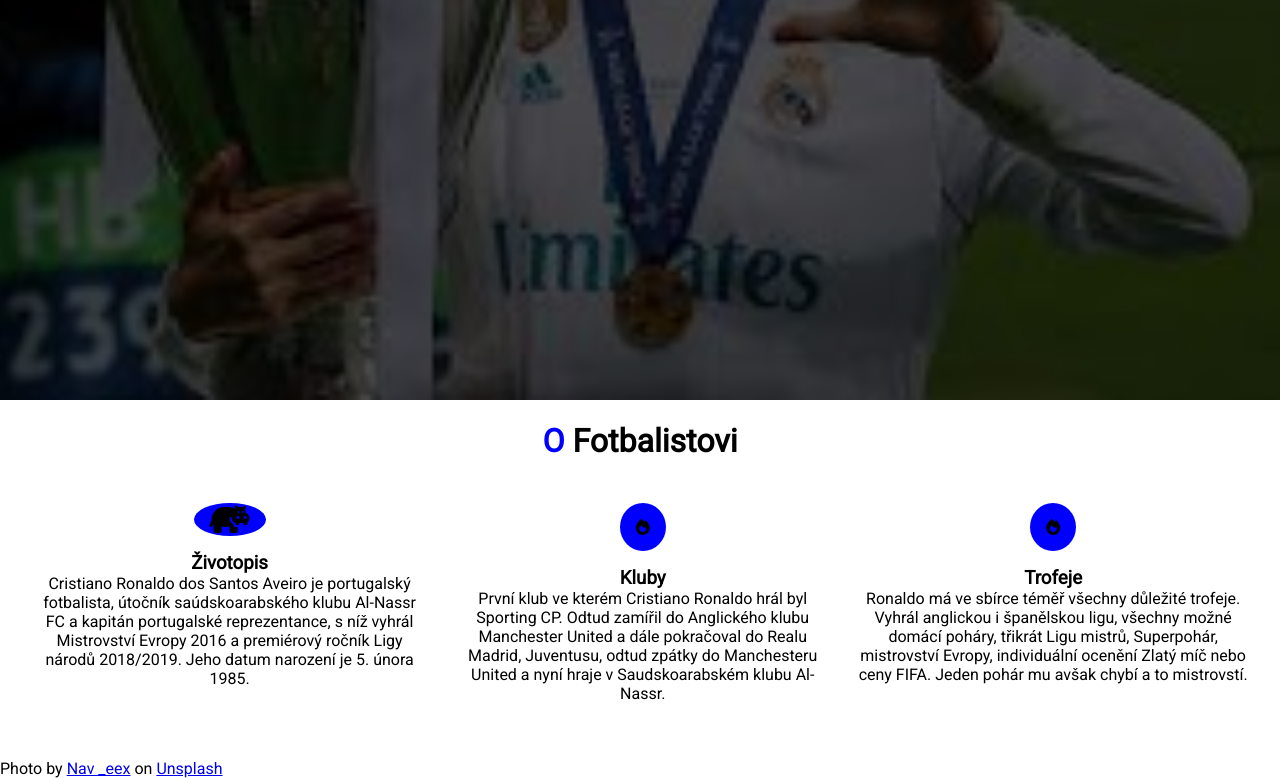
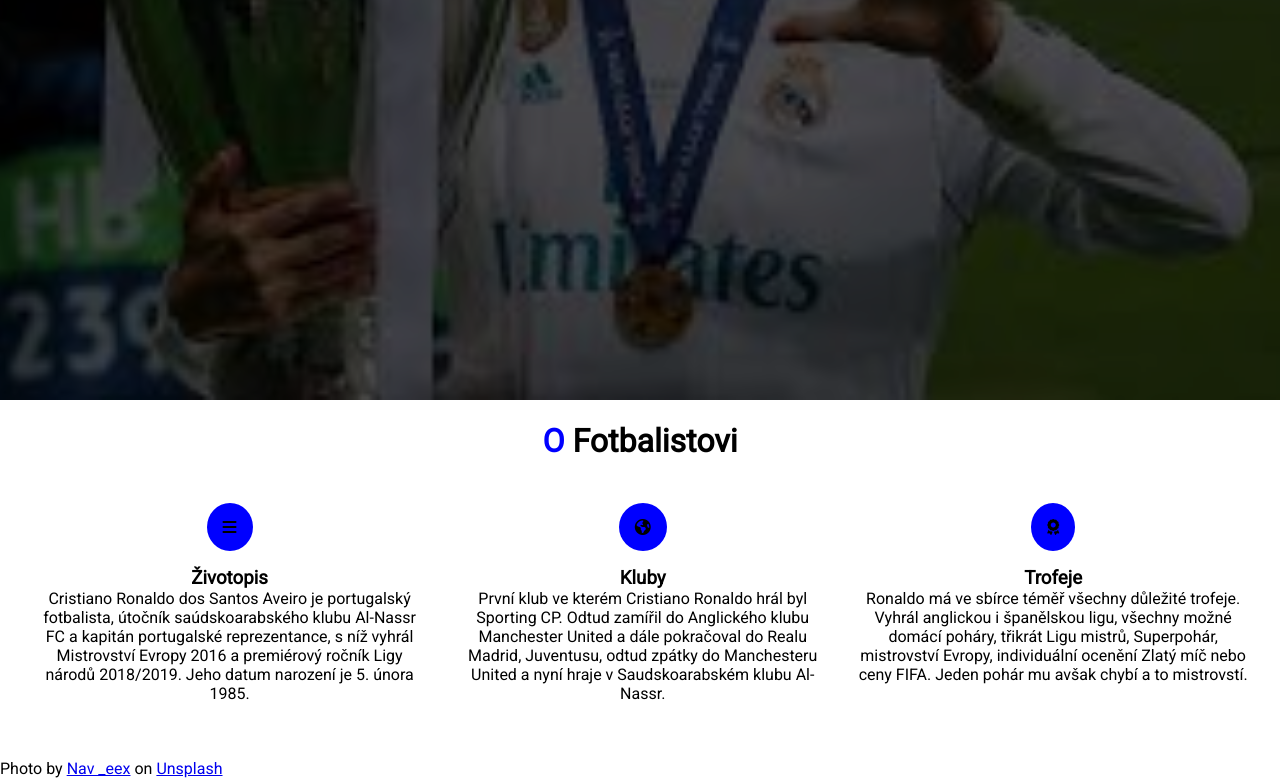
Before and after one commit to MaximStepan/Projekt2, a plain HTML site: page index.html in a window 1280 px wide. Shown: the part 630-1408 px from the top of the page. Drawn offline with Linux system fonts and the light colour scheme.

Commit message:
icons fix

```diff
--- a/index.html
+++ b/index.html
@@ -47,7 +47,7 @@
         </h2>
         <div class="items">
             <div class="item">
-                <i class="fa-solid fa-hippo fa-2xl"></i>
+                <i class="fa-solid fa-bars"></i>
                 <div>
                     <h3>Životopis</h3>
                     <p>Cristiano Ronaldo dos Santos Aveiro je portugalský fotbalista, útočník saúdskoarabského klubu
@@ -59,7 +59,7 @@
 
             </div>
             <div class="item">
-                <i class="fa-solid fa-fire"></i>
+                <i class="fa-solid fa-earth-americas"></i>
                 <div>
                     <h3>Kluby</h3>
                     <p>První klub ve kterém Cristiano Ronaldo hrál byl Sporting CP. Odtud zamířil do Anglického klubu
@@ -71,7 +71,7 @@
 
             </div>
             <div class="item">
-                <i class="fa-solid fa-fire"></i>
+                <i class="fa-solid fa-award"></i>
                 <div>
                     <h3>Trofeje</h3>
                     <p>Ronaldo má ve sbírce téměř všechny důležité trofeje. Vyhrál anglickou i španělskou ligu, všechny
```
